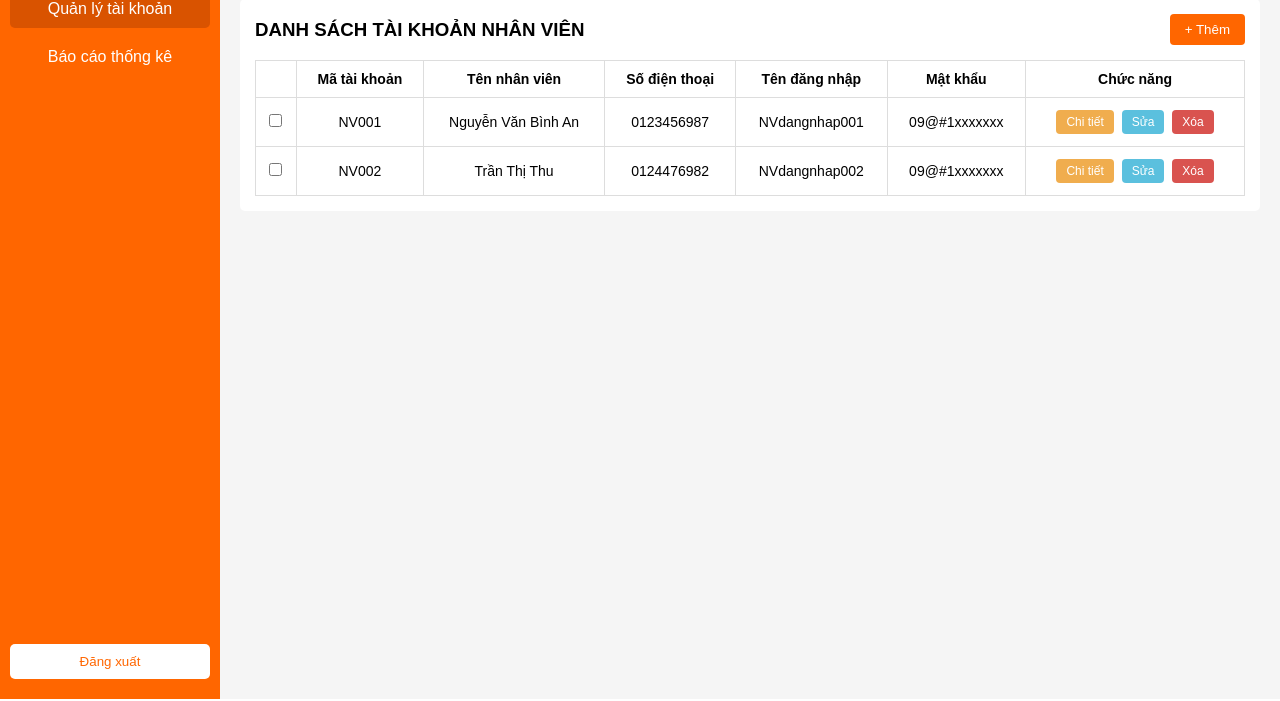
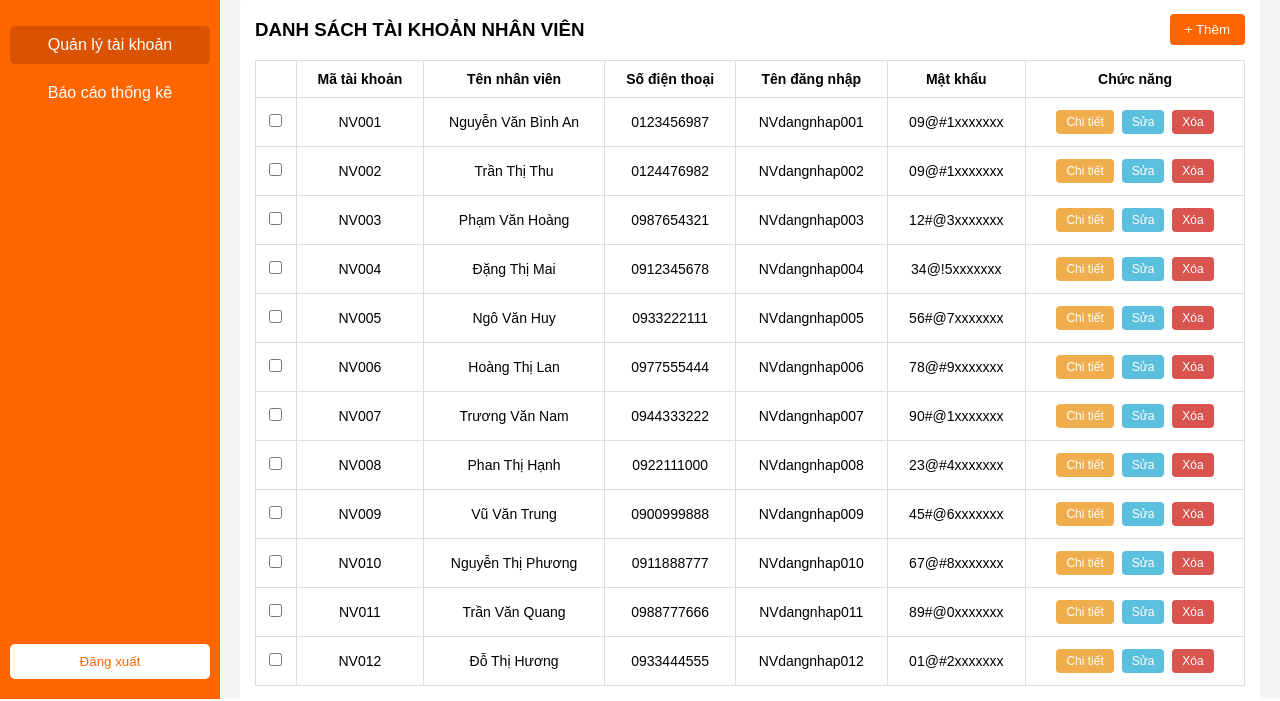
Before and after one commit to kieutramEE0001/FUTA-ADMIN, a plain HTML site: page index.html in a window 1280 px wide. Shown: the part 101-802 px from the top of the page. Drawn offline with Linux system fonts and the light colour scheme.

Commit message:
Update index.html

```diff
--- a/index.html
+++ b/index.html
@@ -1,3 +1,4 @@
+
 <!DOCTYPE html>
 <html lang="vi">
 <head>
@@ -9,7 +10,7 @@
   <div class="container">
     <aside class="sidebar">
       <div class="logo">
-        <img src="../image/logo-header.png" alt="FUTA Logo">
+        <img src="logo-header.png" alt="FUTA Logo">
         <span>FUTA Bus Lines</span>
       </div>
       <nav>
@@ -73,6 +74,137 @@
                 <button class="edit" class="add-btn">Sửa</button>
                 <button class="delete">Xóa</button>
               </td>
+              <tr>
+  <td><input type="checkbox"></td>
+  <td>NV003</td>
+  <td>Phạm Văn Hoàng</td>
+  <td>0987654321</td>
+  <td>NVdangnhap003</td>
+  <td>12#@3xxxxxxx</td>
+  <td class="actions">
+    <button class="detail">Chi tiết</button>
+    <button class="edit">Sửa</button>
+    <button class="delete">Xóa</button>
+  </td>
+</tr>
+<tr>
+  <td><input type="checkbox"></td>
+  <td>NV004</td>
+  <td>Đặng Thị Mai</td>
+  <td>0912345678</td>
+  <td>NVdangnhap004</td>
+  <td>34@!5xxxxxxx</td>
+  <td class="actions">
+    <button class="detail">Chi tiết</button>
+    <button class="edit">Sửa</button>
+    <button class="delete">Xóa</button>
+  </td>
+</tr>
+<tr>
+  <td><input type="checkbox"></td>
+  <td>NV005</td>
+  <td>Ngô Văn Huy</td>
+  <td>0933222111</td>
+  <td>NVdangnhap005</td>
+  <td>56#@7xxxxxxx</td>
+  <td class="actions">
+    <button class="detail">Chi tiết</button>
+    <button class="edit">Sửa</button>
+    <button class="delete">Xóa</button>
+  </td>
+</tr>
+<tr>
+  <td><input type="checkbox"></td>
+  <td>NV006</td>
+  <td>Hoàng Thị Lan</td>
+  <td>0977555444</td>
+  <td>NVdangnhap006</td>
+  <td>78@#9xxxxxxx</td>
+  <td class="actions">
+    <button class="detail">Chi tiết</button>
+    <button class="edit">Sửa</button>
+    <button class="delete">Xóa</button>
+  </td>
+</tr>
+<tr>
+  <td><input type="checkbox"></td>
+  <td>NV007</td>
+  <td>Trương Văn Nam</td>
+  <td>0944333222</td>
+  <td>NVdangnhap007</td>
+  <td>90#@1xxxxxxx</td>
+  <td class="actions">
+    <button class="detail">Chi tiết</button>
+    <button class="edit">Sửa</button>
+    <button class="delete">Xóa</button>
+  </td>
+</tr>
+<tr>
+  <td><input type="checkbox"></td>
+  <td>NV008</td>
+  <td>Phan Thị Hạnh</td>
+  <td>0922111000</td>
+  <td>NVdangnhap008</td>
+  <td>23@#4xxxxxxx</td>
+  <td class="actions">
+    <button class="detail">Chi tiết</button>
+    <button class="edit">Sửa</button>
+    <button class="delete">Xóa</button>
+  </td>
+</tr>
+<tr>
+  <td><input type="checkbox"></td>
+  <td>NV009</td>
+  <td>Vũ Văn Trung</td>
+  <td>0900999888</td>
+  <td>NVdangnhap009</td>
+  <td>45#@6xxxxxxx</td>
+  <td class="actions">
+    <button class="detail">Chi tiết</button>
+    <button class="edit">Sửa</button>
+    <button class="delete">Xóa</button>
+  </td>
+</tr>
+<tr>
+  <td><input type="checkbox"></td>
+  <td>NV010</td>
+  <td>Nguyễn Thị Phương</td>
+  <td>0911888777</td>
+  <td>NVdangnhap010</td>
+  <td>67@#8xxxxxxx</td>
+  <td class="actions">
+    <button class="detail">Chi tiết</button>
+    <button class="edit">Sửa</button>
+    <button class="delete">Xóa</button>
+  </td>
+</tr>
+<tr>
+  <td><input type="checkbox"></td>
+  <td>NV011</td>
+  <td>Trần Văn Quang</td>
+  <td>0988777666</td>
+  <td>NVdangnhap011</td>
+  <td>89#@0xxxxxxx</td>
+  <td class="actions">
+    <button class="detail">Chi tiết</button>
+    <button class="edit">Sửa</button>
+    <button class="delete">Xóa</button>
+  </td>
+</tr>
+<tr>
+  <td><input type="checkbox"></td>
+  <td>NV012</td>
+  <td>Đỗ Thị Hương</td>
+  <td>0933444555</td>
+  <td>NVdangnhap012</td>
+  <td>01@#2xxxxxxx</td>
+  <td class="actions">
+    <button class="detail">Chi tiết</button>
+    <button class="edit">Sửa</button>
+    <button class="delete">Xóa</button>
+  </td>
+</tr>
+
             </tr>
           </tbody>
         </table>
```
